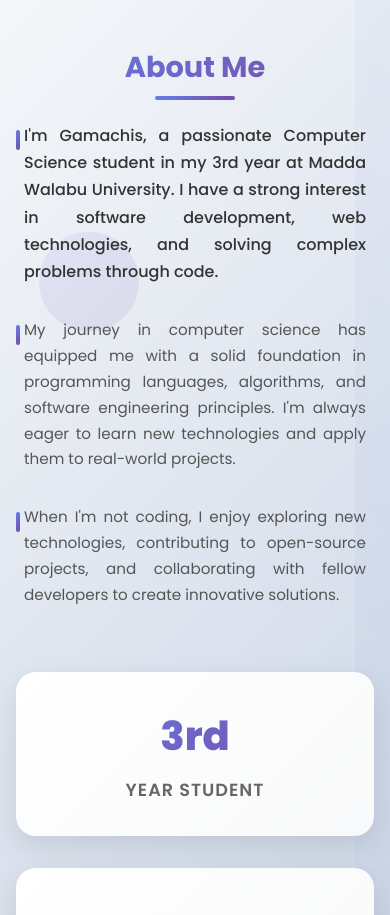
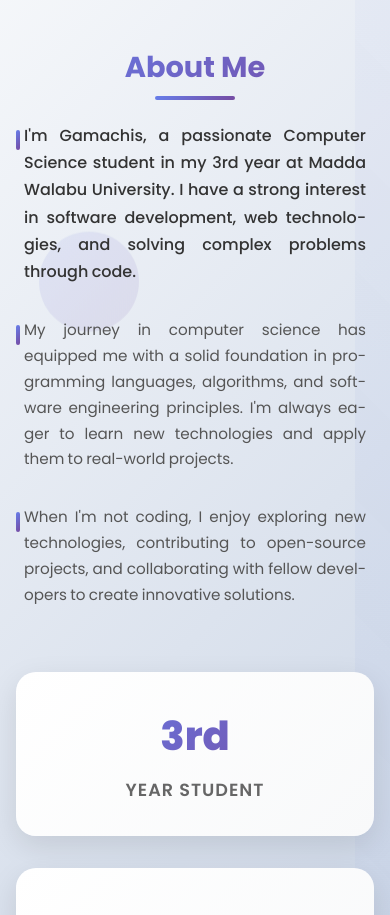
Before and after one commit to gboss12/itsmyportfolio, a React (Create React App) app: page / in a window 390 px wide. Shown: the part 860-1775 px from the top of the page. Built offline with nearby package versions, Linux system fonts and the light colour scheme.

Commit message:
Add text justification to About section for equal line lengths

```diff
--- a/src/components/About.css
+++ b/src/components/About.css
@@ -44,6 +44,8 @@
   color: var(--text-secondary);
   position: relative;
   padding-left: 20px;
+  text-align: justify;
+  text-justify: inter-word;
 }
 
 .about-text p::before {
@@ -156,7 +158,10 @@
     font-size: 0.95rem;
     line-height: 1.7;
     text-align: justify;
+    text-justify: inter-word;
     padding: 0 0.5rem;
+    hyphens: auto;
+    word-spacing: -0.05em;
   }
 
   .about-text p:first-child {
```
